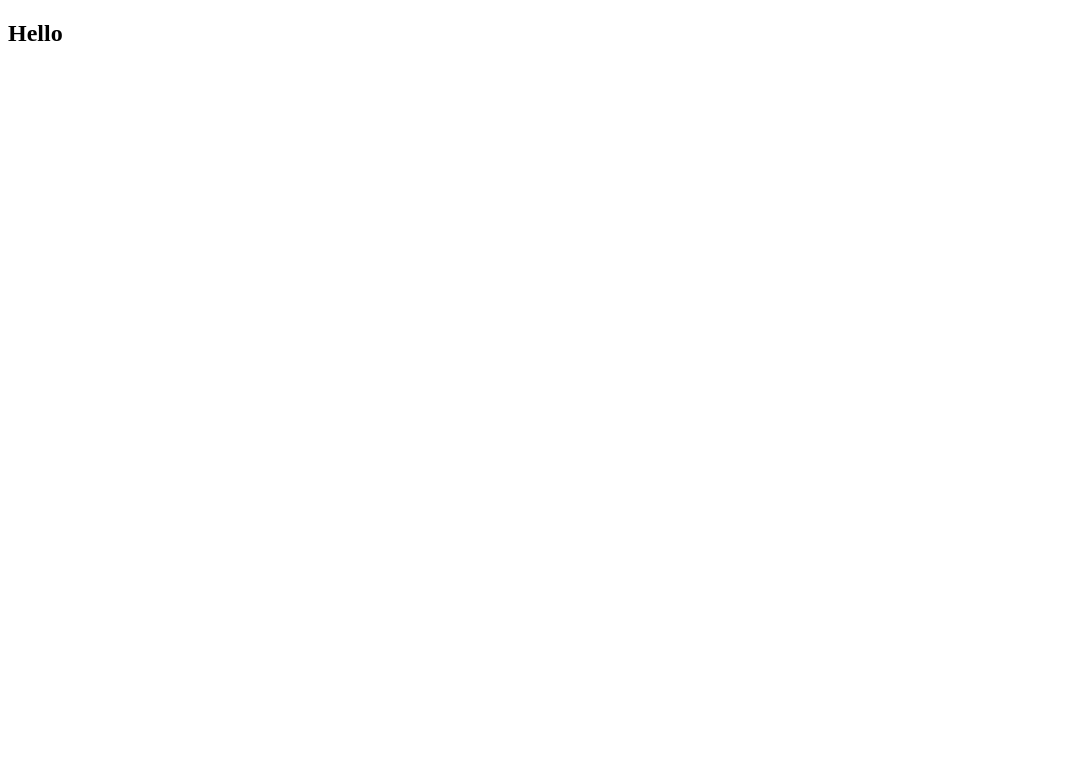
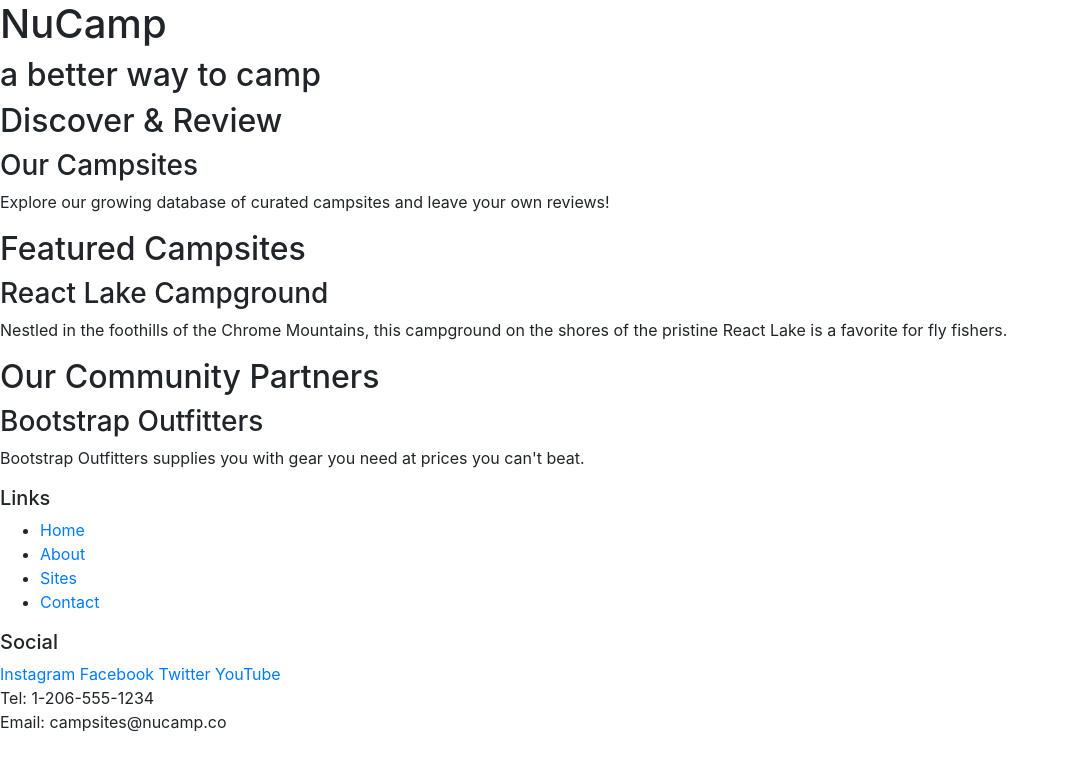
Before and after one commit to Dina2703/git-practice, a website: page index.html in a window 1280 px wide. Shown: the whole page, without its empty margins (0-1065 px from the left). Drawn offline with nearby package versions, Linux system fonts and the light colour scheme.

Commit message:
practice

```diff
--- a/index.html
+++ b/index.html
@@ -1,14 +1,68 @@
 <!DOCTYPE html>
 <html lang="en">
+
 <head>
-    <meta charset="UTF-8">
-    <meta http-equiv="X-UA-Compatible" content="IE=edge">
-    <meta name="viewport" content="width=device-width, initial-scale=1.0">
-    <title>Git</title>
+    <meta charset="utf-8" />
+    <link rel="stylesheet" href="node_modules/bootstrap/dist/css/bootstrap.min.css" />
 
+
+
+    <title>NuCamp: A Better Way To Camp</title>
 </head>
+
 <body>
-    <h2>Hello</h2>
+
+    <header>
+        <div>
+            <h1>NuCamp</h1>
+            <h2>a better way to camp</h2>
+        </div>
+    </header>
+
+    <div>
+        <h2>Discover & Review</h2>
+        <h3>Our Campsites</h3>
+        <p>Explore our growing database of curated campsites and leave your own reviews!</p>
+    </div>
+
+    <div>
+        <h2>Featured Campsites</h2>
+        <h3>React Lake Campground</h3>
+        <p>Nestled in the foothills of the Chrome Mountains, this campground on the shores of the pristine React Lake is a favorite for fly fishers.</p>
+    </div>
+
+    <div>
+        <h2>Our Community Partners</h2>
+        <h3>Bootstrap Outfitters</h3>
+        <p>Bootstrap Outfitters supplies you with gear you need at prices you can't beat.</p>
+    </div>
+
+    <footer>
+        <div>
+            <h5>Links</h5>
+            <ul>
+                <li><a href="#">Home</a></li>
+                <li><a href="#">About</a></li>
+                <li><a href="#">Sites</a></li>
+                <li><a href="#">Contact</a></li>
+            </ul>
+        </div>
+        <div>
+            <h5>Social</h5>
+            <a href="http://instagram.com/">Instagram</a>
+            <a href="http://facebook.com/">Facebook</a>
+            <a href="http://twitter.com/">Twitter</a>
+            <a href="http://youtube.com/">YouTube</a>
+        </div>
+        <div>
+            Tel: 1-206-555-1234<br />
+            Email: campsites@nucamp.co
+        </div>
+    </footer>
+    <script src="node_modules/jquery/dist/jquery.slim.min.js"></script>
+    <script src="node_modules/popper.js/dist/umd/popper.min.js"></script>
+    <script src="node_modules/bootstrap/dist/js/bootstrap.min.js"></script>
 
 </body>
+
 </html>
```
Also changed, not shown: package.json (added, +24 -0 lines), 2 other files.
